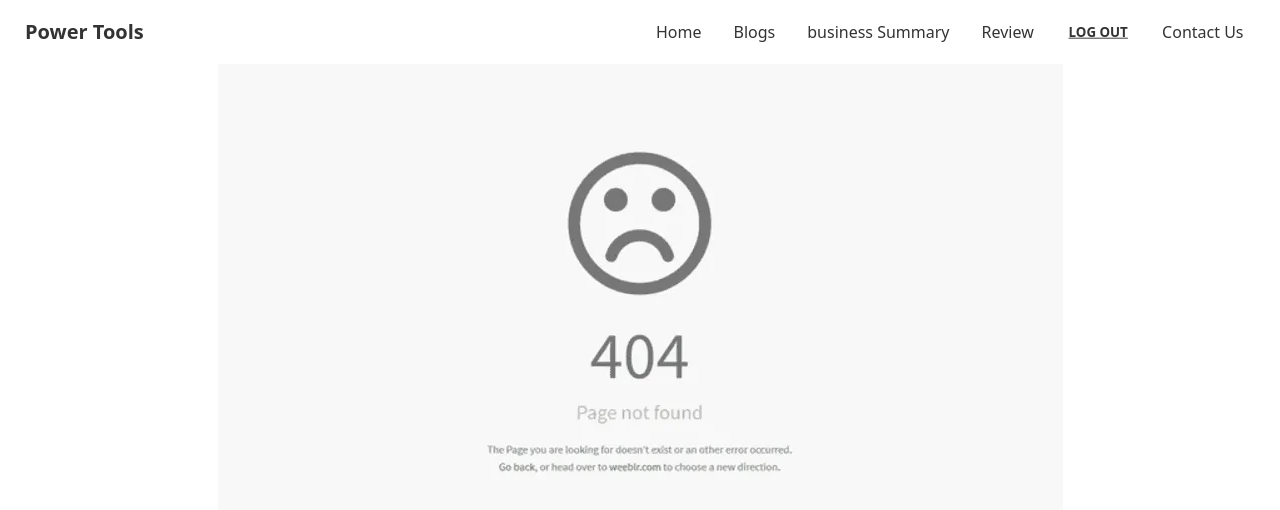
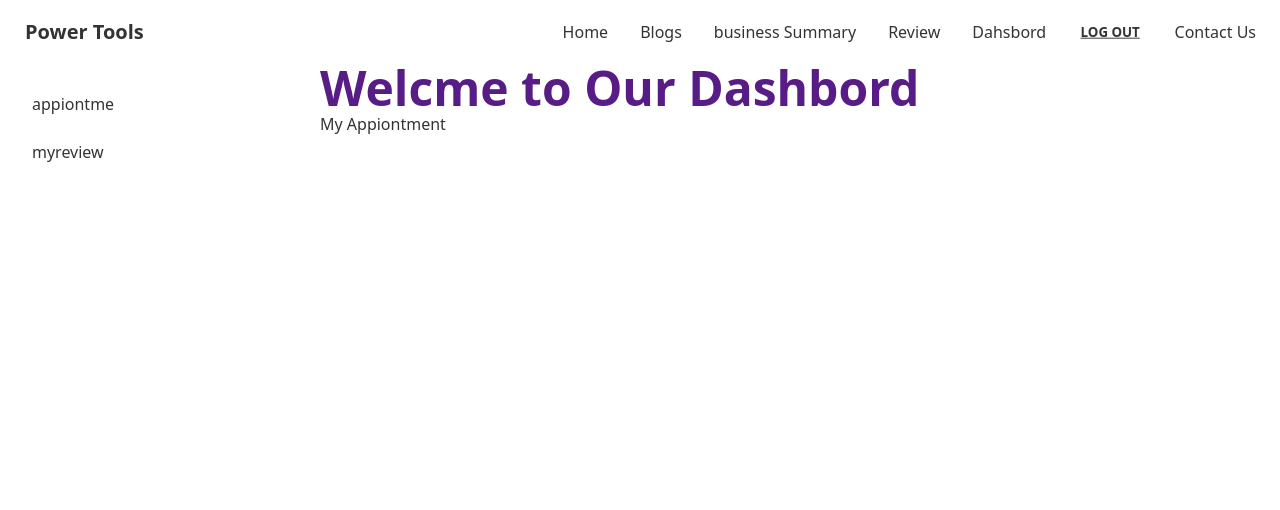
Before and after one commit to mojahid20/upassignment-twelve, a React (Create React App) app: page /Dashbord in a window 1280 px wide. Shown: the top 510 px of the page. Built offline with nearby package versions, Linux system fonts and the light colour scheme; no server answers; sample sign-in values are in the browser's storage.

Commit message:
add admin dashbord

```diff
--- a/src/App.js
+++ b/src/App.js
@@ -3,6 +3,10 @@ import { Route, Routes } from 'react-router-dom';
 import './App.css';
 import About from './Pages/About/About';
 import Checkout from './Pages/Checkout/Checkout';
+import Appiontment from './Pages/Dashbord/Appiontment';
+import Blogs from './Pages/Dashbord/Blogs';
+import Dashbord from './Pages/Dashbord/Dashbord';
+import Myreview from './Pages/Dashbord/Myreview';
 import Home from './Pages/Home/Home';
 import PartsDatiles from './Pages/Home/PartsDatiles';
 
@@ -24,11 +28,20 @@ function App() {
         <Route path="/login" element={<Login />} />
         <Route path="/SignUp" element={<SignUp />} />
         <Route path="/summary" element={<Summary />} />
+        <Route path="/blogs" element={<Blogs />} />
         <Route path='/checkout' element={
           <RequireAuth>
             <Checkout />
           </RequireAuth>
         } />
+        <Route path='/Dashbord' element={
+          <RequireAuth>
+            <Dashbord />
+          </RequireAuth>
+        } >
+        <Route index element={<Appiontment />}></Route>
+        <Route path='review' element={<Myreview />}></Route>
+        </Route>
         <Route path='/part/:partsId'element={<PartsDatiles />} />
 
         <Route path="/footer" element={<Footer />} />
--- /dev/null
+++ b/src/Pages/Dashbord/Appiontment.js
@@ -0,0 +1,11 @@
+import React from 'react';
+
+const Appiontment = () => {
+    return (
+        <div>
+            <h3>My Appiontment</h3>
+        </div>
+    );
+};
+
+export default Appiontment;
--- /dev/null
+++ b/src/Pages/Dashbord/Blogs.js
@@ -0,0 +1,11 @@
+import React from 'react';
+
+const Blogs = () => {
+    return (
+        <div>
+            <h3>blogs page</h3>
+        </div>
+    );
+};
+
+export default Blogs;
--- /dev/null
+++ b/src/Pages/Dashbord/Dashbord.js
@@ -0,0 +1,28 @@
+import React from 'react';
+import { Link, Outlet } from 'react-router-dom';
+
+const Dashbord = () => {
+    return (
+        <div class="drawer drawer-mobile">
+  <input id="my-drawer-2" type="checkbox" class="drawer-toggle" />
+  <div class="drawer-content ">
+    <h2 className='text-5xl text-purple-900 font-bold'>Welcme to Our Dashbord</h2>
+      <Outlet></Outlet>
+    {/* <!-- Page content here --> */}
+    <label for="my-drawer-2" class="btn btn-primary drawer-button lg:hidden">Open drawer</label>
+
+  </div>
+  <div class="drawer-side">
+    <label for="my-drawer-2" class="drawer-overlay"></label>
+    <ul class="menu p-4 overflow-y-auto w-80 bg-base-100 text-base-content">
+      {/* <!-- Sidebar content here --> */}
+      <li><Link to='/dashbord'>appiontme</Link></li>
+      <li><Link to='/dashbord/review'> myreview</Link></li>
+    </ul>
+
+  </div>
+</div>
+    );
+};
+
+export default Dashbord;
--- /dev/null
+++ b/src/Pages/Dashbord/Myreview.js
@@ -0,0 +1,11 @@
+import React from 'react';
+
+const Myreview = () => {
+    return (
+        <div>
+            <h3>My review</h3>
+        </div>
+    );
+};
+
+export default Myreview;
--- a/src/Pages/Home/Home.js
+++ b/src/Pages/Home/Home.js
@@ -4,6 +4,7 @@ import Banner from './Banner';
 import Contact from './Contact';
 import Parts from './Parts';
 import Products from './Products';
+import Review from './Review';
 
 import Summary from './Summary';
 import Testimonial from './Testimonial';
--- a/src/Pages/Shared/Login.js
+++ b/src/Pages/Shared/Login.js
@@ -48,7 +48,7 @@ const Login = () => {
 
 
   return (
-    <div className=" flex justify-center items-center">
+    <div className=" flex justify-center items-center mt-10">
     <div class="card w-96 bg-neutral text-neutral-content">
       <div class="card-body items-center text-center">
          <h1 className="text-3xl my-3">Plese Login</h1>
--- a/src/Pages/Shared/Navbar.js
+++ b/src/Pages/Shared/Navbar.js
@@ -14,8 +14,12 @@ const Navbar = () => {
     const menuitems= <>
       <li><Link to="/">Home</Link></li>
       <li><Link to="/blogs">Blogs</Link></li>
-      <li><Link to="#business Summary">business Summary</Link></li>
-      <li><Link to="#review">Review</Link></li>
+      <li><Link to="/business Summary">business Summary</Link></li>
+      <li><Link to="/review">Review</Link></li>
+
+      {
+        user && <li><Link to="/Dashbord">Dahsbord</Link></li>
+      }
       <li>{
          user ? <button class="btn btn-active btn-link" onClick={logout}>Log Out</button> :
         <Link to="/login">login</Link>}</li>
--- a/src/Pages/Shared/SignUp.js
+++ b/src/Pages/Shared/SignUp.js
@@ -32,7 +32,7 @@ if(user){
 }
 
     return (
-      <div className='flex justify-center items-center'>
+      <div className='flex justify-center items-center mt-10'>
         <div class="card w-96 bg-neutral text-neutral-content ">
       <div class="card-body items-center text-center">
          <h1 className="text-3xl my-3">Plese Sign Up</h1>
```
